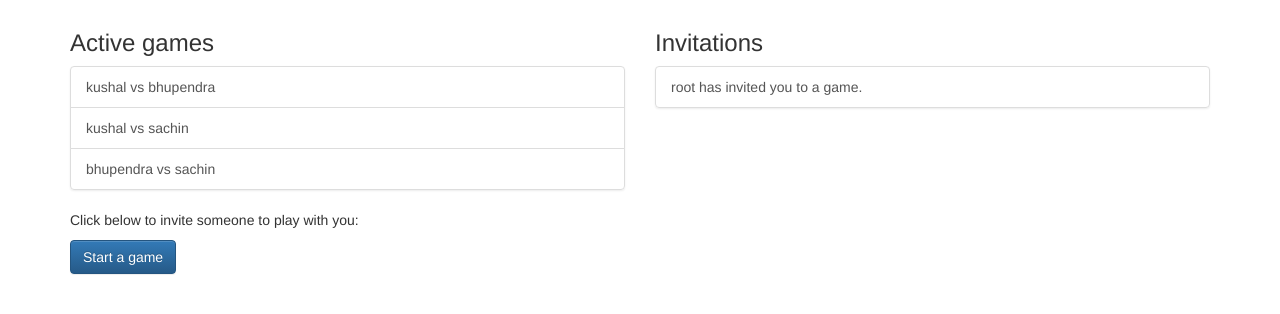
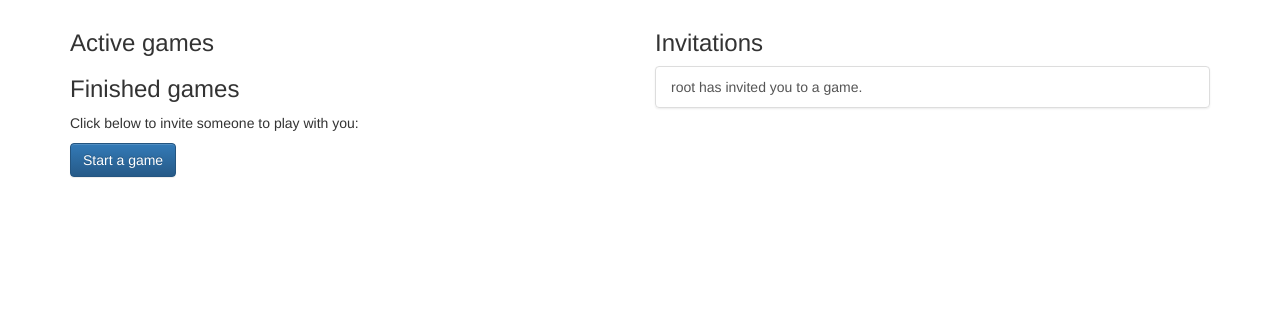
Before and after one commit to kushalkantgoyal/django-bootcamp, a Django app: template templates/player/home.html in a window 1280 px wide. Shown: the part 123-437 px from the top of the page. Run offline with Django 3.2, Linux system fonts and the light colour scheme; the template is opened without the code that fills it: values that come from a table or form of the project are taken from there, others are empty; data comes from the database, SQL or seed files in the repository; tables that the repository leaves empty hold one stand-in row (values such as "Sample post"); some libraries are stand-ins or nearby versions.

Commit message:
Added view for active and finished games.

```diff
--- a/player/views.py
+++ b/player/views.py
@@ -12,10 +12,12 @@
 def home(request):
     my_games = Game.objects.games_of_user(request.user)
     active_games = my_games.active()
+    finished_games = my_games.difference(active_games)
     invitations = request.user.invitations_received.all()
 
     return render(request, "player/home.html",
                   {'games': active_games,
+                   'finished_games': finished_games,
                    'invitations': invitations})
 
 @login_required
--- /dev/null
+++ b/templates/player/game_list_snippet.html
@@ -0,0 +1,20 @@
+{% if games_list %}
+    <div class="list-group bg-info">
+        {% for game in games_list %}
+            <a class="list-group-item list-group-item-info"
+               href="{{ game.get_absolute_url }}">
+                {{ game }}
+                {% if game.status not in 'FS' %}
+                    {% if game.status == "D" %}
+                        --Draw--
+                    {% elif game.status == "W" and user == game.first_player %}
+                        -- You won!
+                    {% else %}
+                        -- You lost
+                    {% endif %}
+                {% endif %}
+                <span class="badge">{{ game.move_set.count }}</span>
+            </a>
+        {% endfor %}
+    </div>
+{% endif %}
--- a/templates/player/home.html
+++ b/templates/player/home.html
@@ -6,13 +6,11 @@
     <div class="row">
         <div class="col-md-6">
             <h3>Active games</h3>
-            <ul class="list-group">
-                {% for g in games %}
-                    <a class="list-group-item" href="{{ g.get_absolute_url }}">
-                        {{ g.first_player }} vs {{ g.second_player }}
-                    </a>
-                {% endfor %}
-            </ul>
+            {% include "player/game_list_snippet.html" with games_list=active_games %}
+
+            <h3>Finished games</h3>
+            {% include "player/game_list_snippet.html" with games_list=finished_games %}
+
             <p>Click below to invite someone to play with you:</p>
             <p>
                 <a class="btn btn-primary" href="{% url 'player_new_invitation' %}">
```
